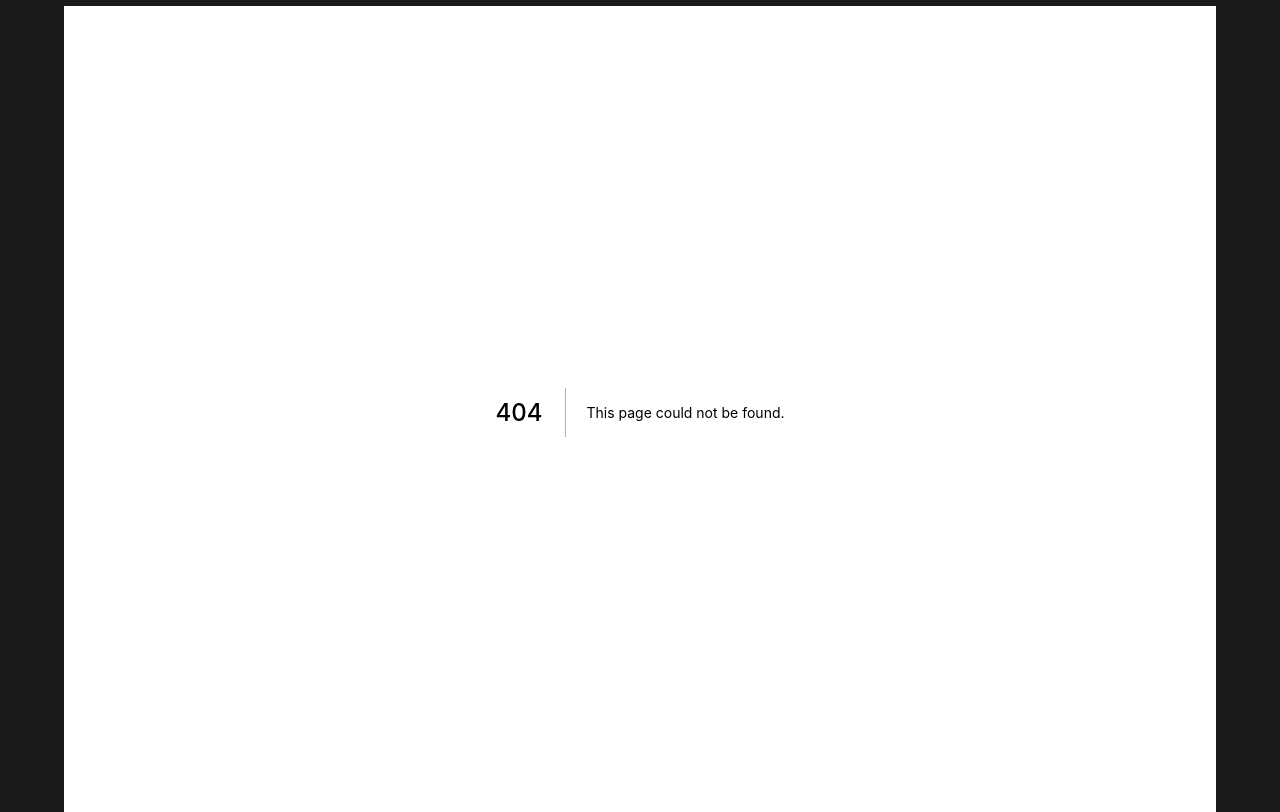
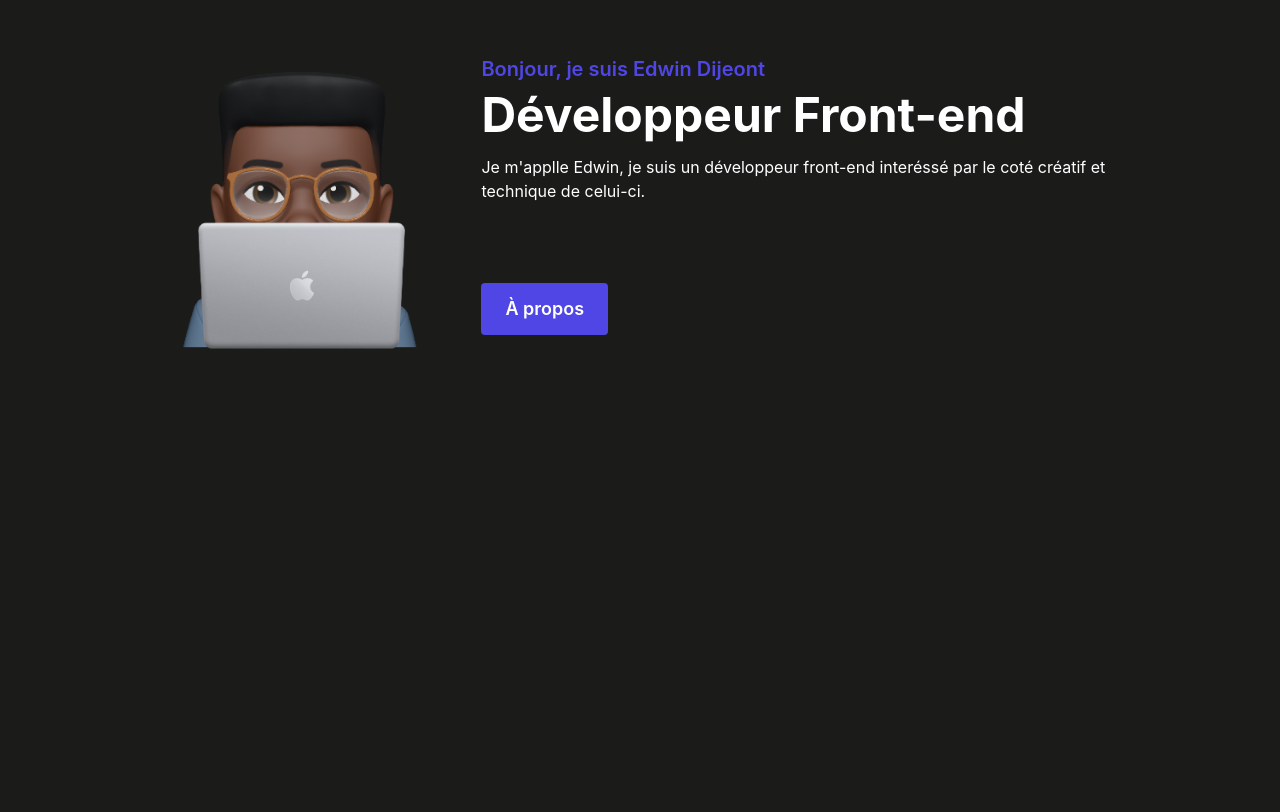
Before and after one commit to EdwinDij/portfoliov3.01, a Next.js app: page /About/About in a window 1280 px wide. Before the commit this address had no page. Built offline with nearby package versions, Linux system fonts and the light colour scheme.

Commit message:
about en place... mettre un modal onclick

```diff
--- /dev/null
+++ b/pages/About/About.tsx
@@ -0,0 +1,25 @@
+import React from 'react'
+import me from '../../public/me-memoji.png';
+import Image from 'next/image';
+
+export default function About() {
+    return (
+        <div className='perso flex items-center justify-evenly h-3/4'>
+            <div>
+                <Image src={me} alt="moi en memoji" />
+            </div>
+            <div className='flex flex-col gap-20 '>
+                <div>
+                    <p className='text-indigo-600 font-semibold text-xl'>Bonjour, je suis Edwin Dijeont</p>
+                    <h1 className='text-5xl font-bold mt-2'>Développeur Front-end</h1>
+                    <p className='mt-4'>Je m{"'"}applle Edwin, je suis un développeur front-end interéssé par le coté créatif et technique de celui-ci.</p>
+                </div>
+                <div>
+                    <button type="button" className='text-lg font-semibold bg-indigo-600 rounded px-6 py-3 hover:bg-indigo-800'>À propos</button>
+                </div>
+            </div>
+
+
+        </div>
+    )
+}
--- a/pages/Navbar/Navbar.tsx
+++ b/pages/Navbar/Navbar.tsx
@@ -3,7 +3,7 @@ import Link from 'next/link'
 
 export default function Navbar() {
     return (
-    <nav className='flex font-bold justify-between'>
+        <nav className='flex font-bold justify-between sticky'>
             <div>
                 <h1>ED</h1>
             </div>
--- a/pages/index.tsx
+++ b/pages/index.tsx
@@ -2,6 +2,7 @@ import type { NextPage } from 'next'
 import Head from 'next/head'
 import Image from 'next/image'
 import styles from '../styles/Home.module.css'
+import About from './About/About'
 import Navbar from './Navbar/Navbar'
 
 const Home: NextPage = () => {
@@ -13,6 +14,7 @@ const Home: NextPage = () => {
         <link rel="icon" href="/favicon.ico" />
       </Head>
       <Navbar />
+      <About />
     </div>
   )
 }
--- a/styles/globals.css
+++ b/styles/globals.css
@@ -9,7 +9,7 @@ body {
   font-family: -apple-system, BlinkMacSystemFont, Segoe UI, Roboto, Oxygen,
     Ubuntu, Cantarell, Fira Sans, Droid Sans, Helvetica Neue, sans-serif;
   background-color: rgb(27, 28, 26);
-  color: white
+  color: white;
 }
 
 a {
```
Also changed, not shown: public/me-memoji.png (added). Lines whose indentation alone changed are shown as unchanged.
